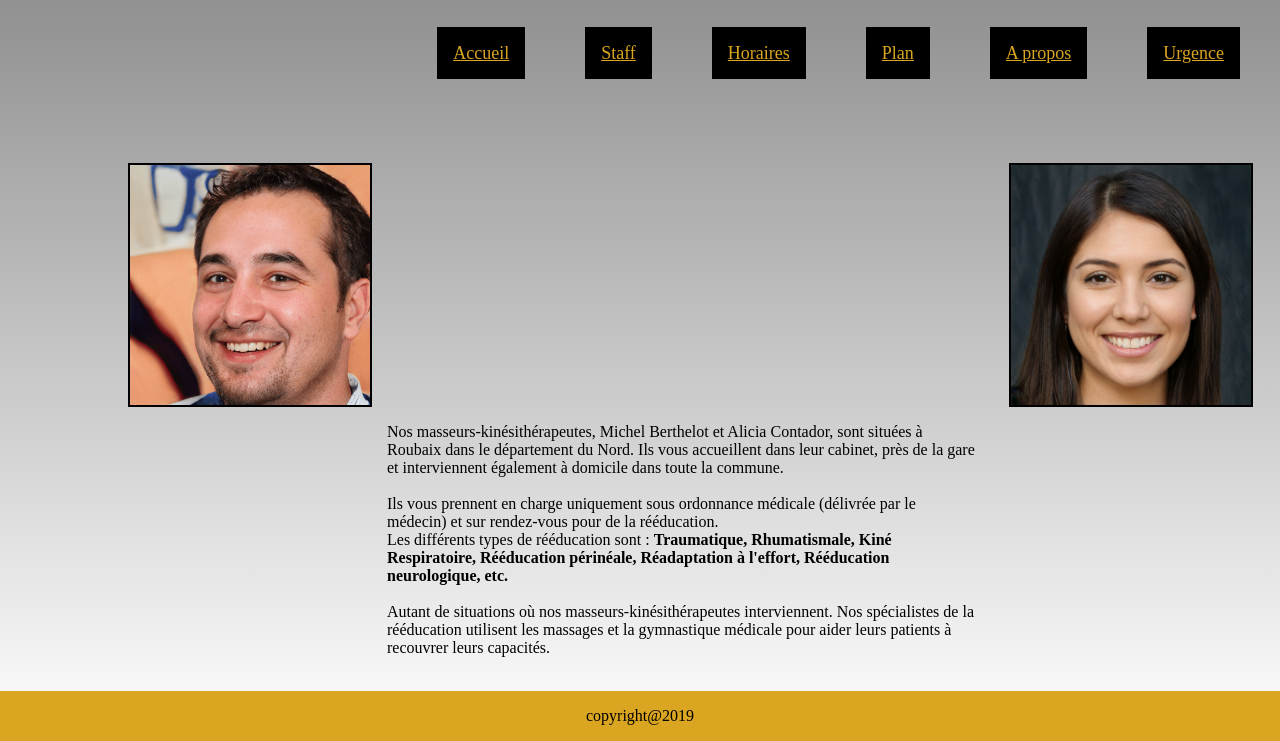
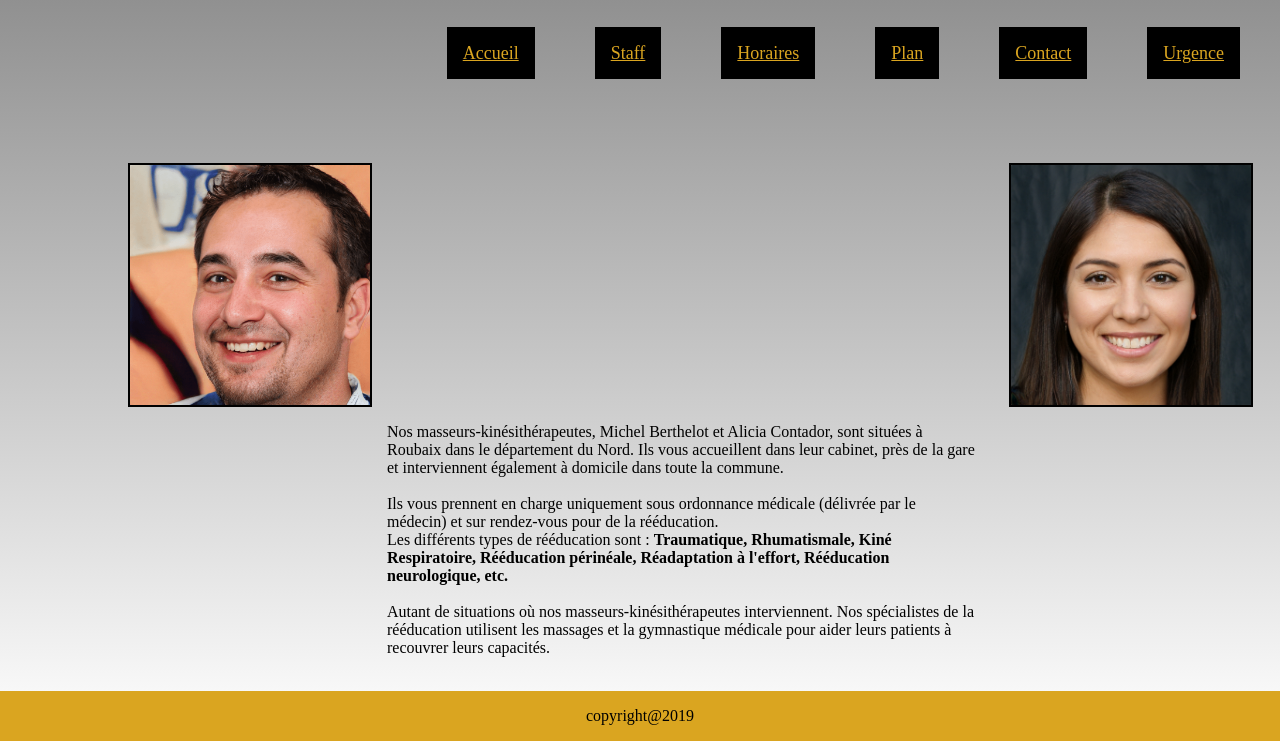
Before and after one commit to mohamedharizi/livraison-02, a plain HTML site: page staff.html in a window 1280 px wide. Shown: the part 110-851 px from the top of the page. Drawn offline with Linux system fonts and the light colour scheme.

Commit message:
modified staff

```diff
--- a/staff.html
+++ b/staff.html
@@ -18,7 +18,7 @@
 
                 <ul>
                     <li><a href="urgence.html">Urgence</a></li>
-                    <li><a href="">A propos</a></li>
+                    <li><a href="contact.html">Contact</a></li>
                     <li><a href="plan.html">Plan</a></li>
                     <li><a href="horaires.html">Horaires</a></li>
                     <li><a href="staff.html">Staff</a></li>
```
